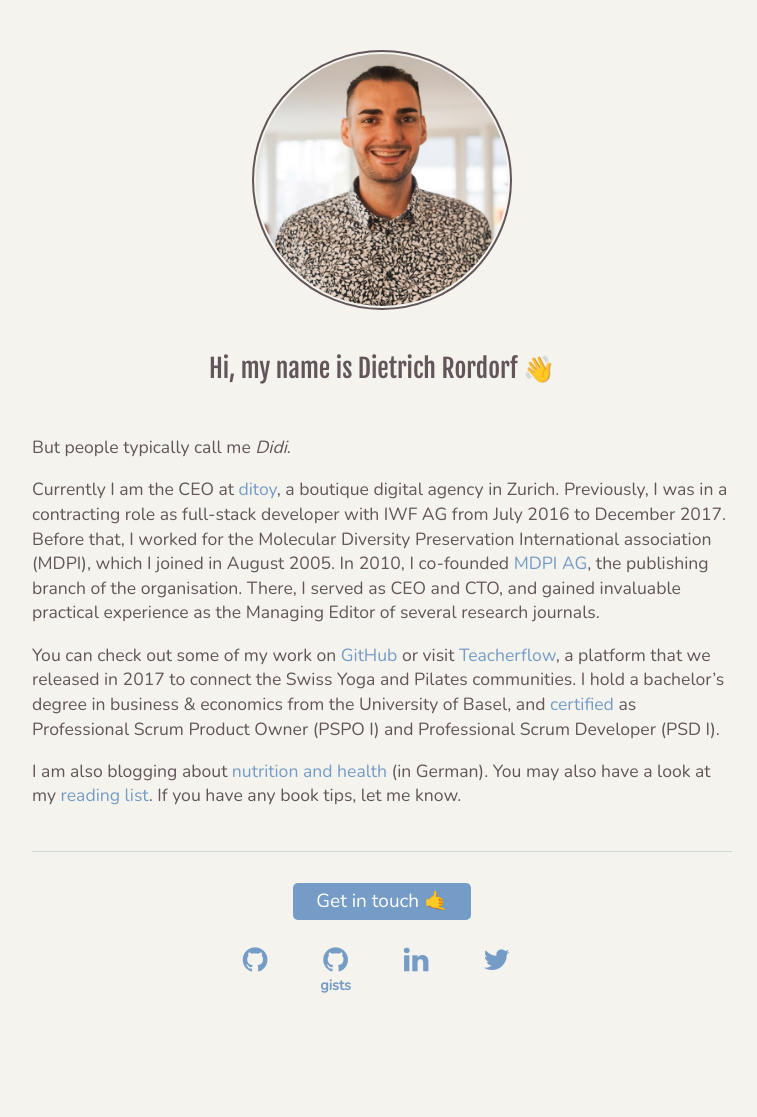
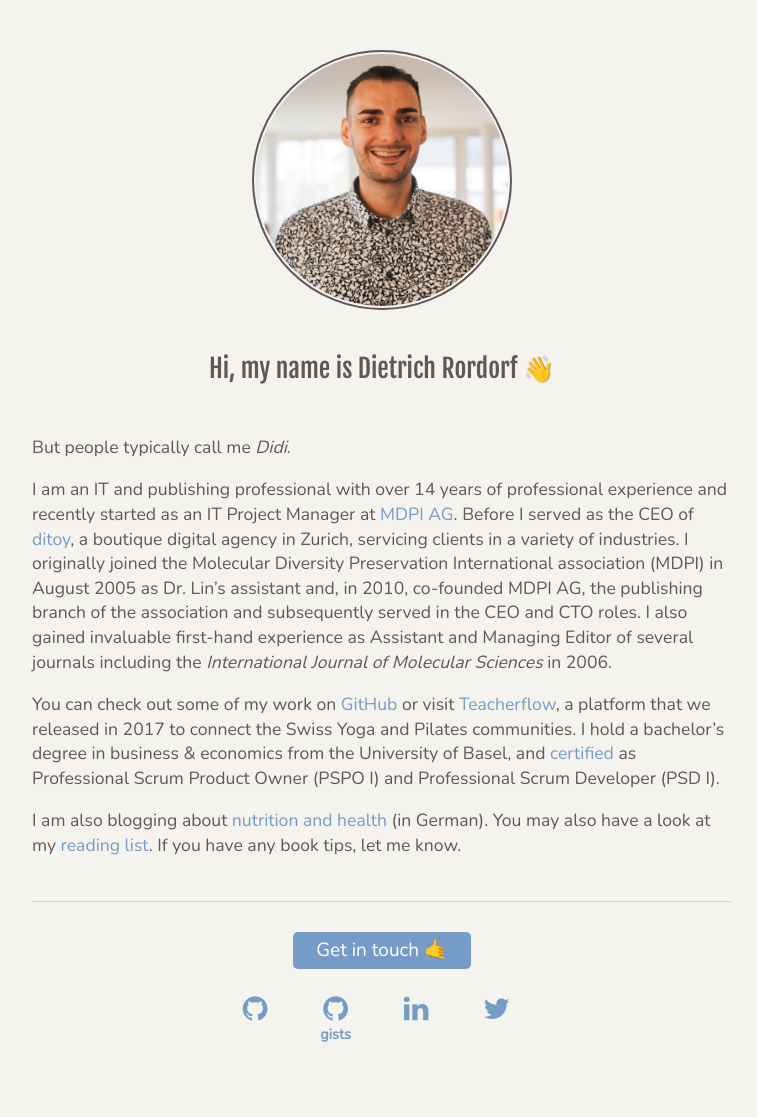
Before and after one commit to rordi/rordi.github.io, a Jekyll site: the page built from index.md, in a window 1280 px wide. Shown: the whole page, without its empty margins (258-1015 px from the left). Built offline with Jekyll 4.4.1, drawn with Linux system fonts in a browser that asks for light colours; before the commit the page ends 1068 px from its top, so only the background shows below that.

Commit message:
Update index.md

```diff
--- a/index.md
+++ b/index.md
@@ -10,7 +10,7 @@ title: Dietrich Rordorf
 
 But people typically call me *Didi*.
 
-Currently I am the CEO at [ditoy](https://www.ditoy.com/), a boutique digital agency in Zurich. Previously, I was in a contracting role as full-stack developer with IWF AG from July 2016 to December 2017. Before that, I worked for the Molecular Diversity Preservation International association (MDPI), which I joined in August 2005. In 2010, I co-founded [MDPI AG](http://www.mdpi.com), the publishing branch of the organisation. There, I served as CEO and CTO, and gained invaluable practical experience as the Managing Editor of several research journals.
+I am an IT and publishing professional with over 14 years of professional experience and recently started as an IT Project Manager at [MDPI AG](https://www.mdpi.com/). Before I served as the CEO of [ditoy](https://www.ditoy.com/), a boutique digital agency in Zurich, servicing clients in a variety of industries. I originally joined the Molecular Diversity Preservation International association (MDPI) in August 2005 as Dr. Lin’s assistant and, in 2010, co-founded MDPI AG, the publishing branch of the association and subsequently served in the CEO and CTO roles. I also gained invaluable first-hand experience as Assistant and Managing Editor of several journals including the *International Journal of Molecular Sciences* in 2006.
 
 You can check out some of my work on [GitHub](https://github.com/rordi/) or visit [Teacherflow](https://www.teacherflow.ch), a platform that we released in 2017 to connect the Swiss Yoga and Pilates communities. I hold a bachelor’s degree in business & economics from the University of Basel, and [certified](https://www.scrum.org/user/298081) as Professional Scrum Product Owner (PSPO I) and Professional Scrum Developer (PSD I).
 
```
